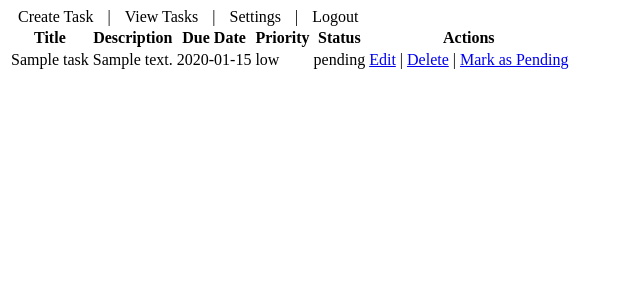
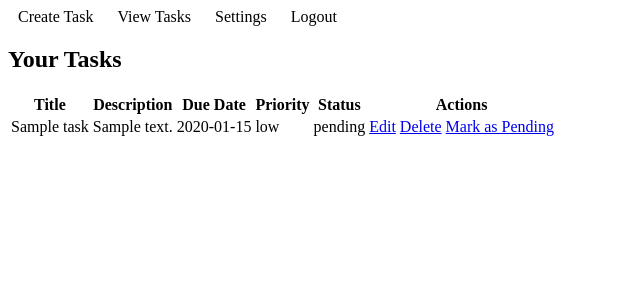
Before and after one commit to Opaksbolu/Group4DB, a PHP site: page /view_tasks.php in a window 1280 px wide. Shown: the top 300 px of the page, without its empty margins (0-640 px from the left). Run offline with PHP 8.4, Linux system fonts and the light colour scheme; the visitor is signed in with stand-in values (Sample User, id 1); tables that the repository leaves empty hold one stand-in row (values such as "Sample post").

Commit message:
Add files via upload

```diff
--- a/TaskManagementSystem/php/header.php
+++ b/TaskManagementSystem/php/header.php
@@ -70,10 +70,4 @@
     </script>
 </head>
 <body class="<?= $theme === 'Dark' ? 'dark-theme' : '' ?>">
-    <nav>
-        <a href="create_task.php">Create Task</a> |
-        <a href="view_tasks.php">View Tasks</a> |
-        <a href="settings.html">Settings</a> |
-        <a href="logout.php">Logout</a>
-    </nav>
-</body>
+  </body>
--- a/TaskManagementSystem/php/view_tasks.php
+++ b/TaskManagementSystem/php/view_tasks.php
@@ -2,12 +2,29 @@
 include 'db_connect.php';
 include 'header.php';
 
-session_start();
+// Start session safely
+if (session_status() == PHP_SESSION_NONE) {
+    session_start();
+}
 
 if (!isset($_SESSION["user_id"])) {
     header("Location: ../HTML/login.html");
     exit();
 }
+
+// Styled navigation bar
+echo '<nav class="bg-blue-600 p-4 mb-6 text-white flex justify-center space-x-4 rounded-t-lg shadow-lg">
+        <a href="../HTML/create_task.html" class="hover:underline text-lg">Create Task</a>
+        <a href="view_tasks.php" class="hover:underline text-lg">View Tasks</a>
+        <a href="../HTML/settings.html" class="hover:underline text-lg">Settings</a>
+        <a href="../HTML/logout.html" class="hover:underline text-lg">Logout</a>
+      </nav>';
+
+// Container for the main content
+echo '<div class="container mx-auto p-6 bg-white shadow-md rounded-lg">';
+
+// Page header
+echo '<h2 class="text-2xl font-bold text-blue-700 mb-4">Your Tasks</h2>';
 
 $user_id = $_SESSION["user_id"];
 $search = isset($_GET['search']) ? '%' . $_GET['search'] . '%' : '%';
@@ -54,32 +71,33 @@
 $stmt->execute();
 $result = $stmt->get_result();
 
+// Enhanced table with consistent styling
 if ($result->num_rows > 0) {
     echo "<div class='overflow-x-auto'>
-            <table class='min-w-full bg-white border-collapse border border-gray-200 rounded-lg'>
-                <thead class='bg-gray-100'>
+            <table class='min-w-full bg-white shadow-lg rounded-lg border-collapse'>
+                <thead class='bg-blue-500 text-white'>
                     <tr>
-                        <th class='px-4 py-2 border text-left'>Title</th>
-                        <th class='px-4 py-2 border text-left'>Description</th>
-                        <th class='px-4 py-2 border text-left'>Due Date</th>
-                        <th class='px-4 py-2 border text-left'>Priority</th>
-                        <th class='px-4 py-2 border text-left'>Status</th>
-                        <th class='px-4 py-2 border text-left'>Actions</th>
+                        <th class='px-6 py-3 text-left text-sm font-semibold'>Title</th>
+                        <th class='px-6 py-3 text-left text-sm font-semibold'>Description</th>
+                        <th class='px-6 py-3 text-left text-sm font-semibold'>Due Date</th>
+                        <th class='px-6 py-3 text-left text-sm font-semibold'>Priority</th>
+                        <th class='px-6 py-3 text-left text-sm font-semibold'>Status</th>
+                        <th class='px-6 py-3 text-left text-sm font-semibold'>Actions</th>
                     </tr>
                 </thead>
-                <tbody>";
+                <tbody class='bg-gray-50 divide-y divide-gray-200'>";
     while ($row = $result->fetch_assoc()) {
         $task_id = $row['task_id'];
-        echo "<tr class='hover:bg-gray-50'>
-                <td class='border px-4 py-2'>" . htmlspecialchars($row['title']) . "</td>
-                <td class='border px-4 py-2'>" . htmlspecialchars($row['description']) . "</td>
-                <td class='border px-4 py-2'>" . htmlspecialchars($row['due_date']) . "</td>
-                <td class='border px-4 py-2'>" . htmlspecialchars($row['priority']) . "</td>
-                <td class='border px-4 py-2'>" . htmlspecialchars($row['status']) . "</td>
-                <td class='border px-4 py-2'>
-                    <a href='../PHP/edit_task.php?task_id=$task_id' class='text-blue-500 hover:underline'>Edit</a> |
-                    <a href='../PHP/delete_task.php?task_id=$task_id' class='text-red-500 hover:underline' onclick='return confirm(\"Are you sure you want to delete this task?\");'>Delete</a> |
-                    <a href='../PHP/toggle_completion.php?task_id=$task_id' class='text-green-500 hover:underline'>" . ($row['status'] === 'Pending' ? 'Mark as Completed' : 'Mark as Pending') . "</a>
+        echo "<tr class='hover:bg-blue-100'>
+                <td class='px-6 py-4'>" . htmlspecialchars($row['title']) . "</td>
+                <td class='px-6 py-4'>" . htmlspecialchars($row['description']) . "</td>
+                <td class='px-6 py-4'>" . htmlspecialchars($row['due_date']) . "</td>
+                <td class='px-6 py-4'>" . htmlspecialchars($row['priority']) . "</td>
+                <td class='px-6 py-4'>" . htmlspecialchars($row['status']) . "</td>
+                <td class='px-6 py-4 space-x-2'>
+                    <a href='../PHP/edit_task.php?task_id=$task_id' class='text-blue-500 hover:text-blue-700'>Edit</a>
+                    <a href='../PHP/delete_task.php?task_id=$task_id' class='text-red-500 hover:text-red-700' onclick='return confirm(\"Are you sure you want to delete this task?\");'>Delete</a>
+                    <a href='../PHP/toggle_completion.php?task_id=$task_id' class='text-green-500 hover:text-green-700'>" . ($row['status'] === 'Pending' ? 'Mark as Completed' : 'Mark as Pending') . "</a>
                 </td>
               </tr>";
     }
@@ -88,17 +106,18 @@
           </div>";
 
     // Pagination links
-    echo "<div class='pagination flex justify-between mt-4'>";
+    echo "<div class='pagination flex justify-between mt-6'>";
     if ($page > 1) {
-        echo "<a href='../PHP/view_tasks.php?page=" . ($page - 1) . "' class='text-blue-500 hover:underline'>Previous</a>";
+        echo "<a href='../PHP/view_tasks.php?page=" . ($page - 1) . "' class='text-blue-600 hover:text-blue-800'>Previous</a>";
     }
     if ($result->num_rows == $items_per_page) {
-        echo "<a href='../PHP/view_tasks.php?page=" . ($page + 1) . "' class='text-blue-500 hover:underline'>Next</a>";
+        echo "<a href='../PHP/view_tasks.php?page=" . ($page + 1) . "' class='text-blue-600 hover:text-blue-800'>Next</a>";
     }
     echo "</div>";
 } else {
-    echo "<p class='mt-4'>No tasks found. <a href='../HTML/create_task.html' class='text-blue-500 hover:underline'>Create a new task</a>.</p>";
+    echo "<p class='mt-6 text-gray-700'>No tasks found. <a href='../HTML/create_task.html' class='text-blue-600 hover:text-blue-800'>Create a new task</a>.</p>";
 }
+echo '</div>';
 
 $stmt->close();
 $conn->close();
```
Also changed, not shown: TaskManagementSystem/css/style.css (+13 -0 lines), 1 other file.
